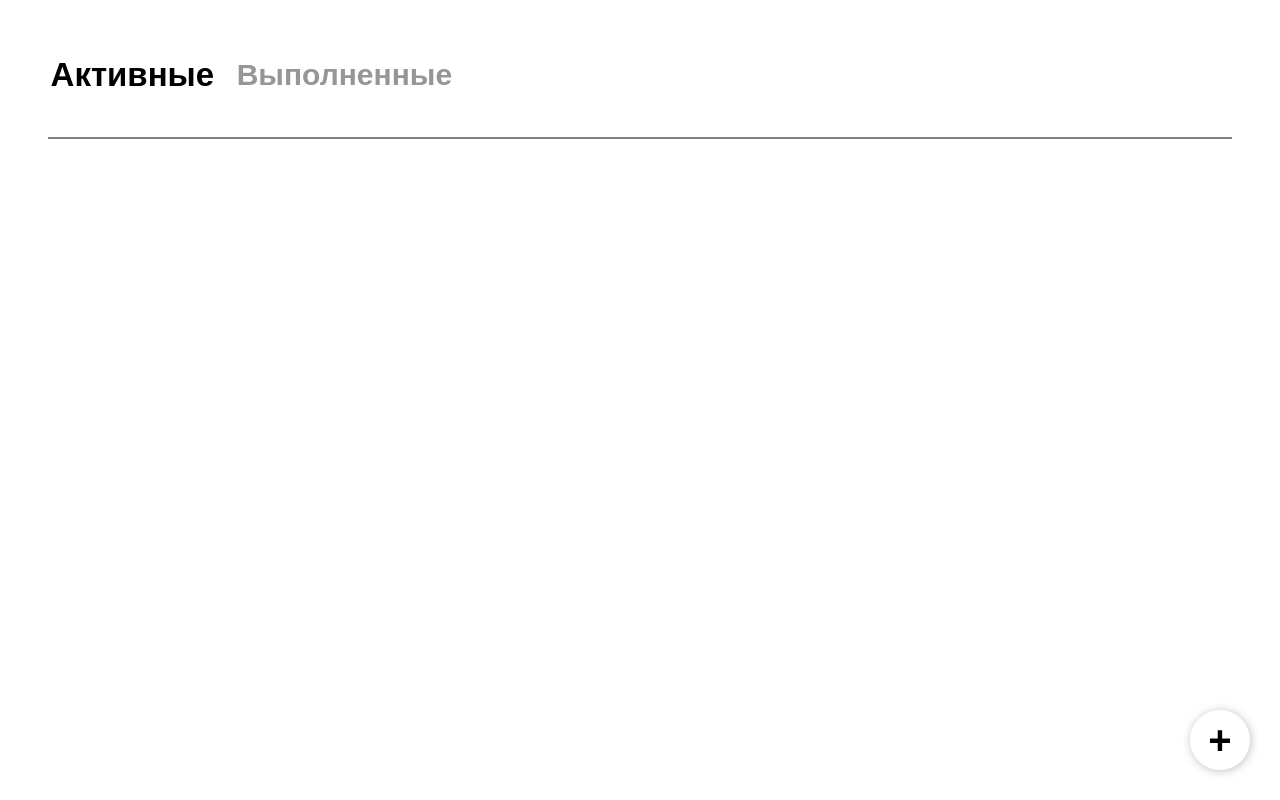
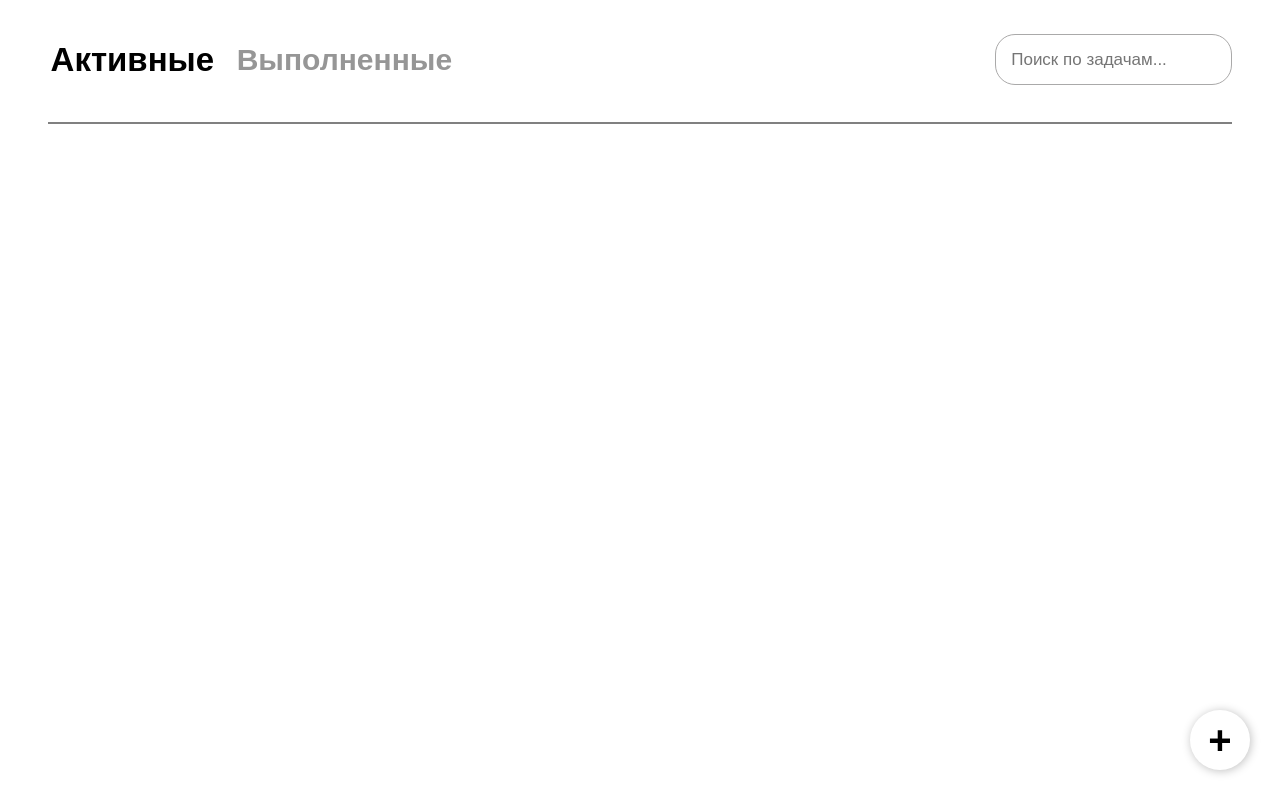
Before and after one commit to nixywex/todo, a React (Create React App) app: page / in a window 1280 px wide. Built offline with nearby package versions, Linux system fonts and the light colour scheme.

Commit message:
add search

```diff
--- a/src/App.js
+++ b/src/App.js
@@ -9,6 +9,7 @@ function App() {
 	const [tasks, setTasks] = React.useState([]);
 	const [activeFolder, setActiveFolder] = React.useState("Активные");
 	const [folders, setFolders] = React.useState([]);
+	const [searchValue, setSearchValue] = React.useState("");
 
 	const addTask = (task, folder) => {
 		setTasks((prev) => [
@@ -132,7 +133,16 @@ function App() {
 		});
 	};
 
+	const filterBySearch = (tasksArray, value) => {
+		return tasksArray.filter((task) =>
+			task.task.toLowerCase().includes(value.toLowerCase())
+		);
+	};
+
 	const prepareTasks = (tasksArray) => {
+		if (searchValue) {
+			tasksArray = filterBySearch(tasksArray, searchValue);
+		}
 		const filteredArray = filterTasks(tasksArray);
 		const prepearedArray = sortTasks(filteredArray);
 		return prepearedArray;
@@ -153,6 +163,8 @@ function App() {
 				sortTasks,
 				addFolder,
 				changeActiveFolder,
+				searchValue,
+				setSearchValue,
 			}}
 		>
 			<div className={styles.wrapper}>
--- a/src/components/Header/Header.js
+++ b/src/components/Header/Header.js
@@ -1,11 +1,22 @@
-import React from "react";
+import React, { useContext } from "react";
 import TitleFolders from "../TitleFolders/TitleFolders";
+import Input from "../UI/Input/Input";
+import { Context } from "../../context";
+
 import styles from "./Header.module.scss";
 
 function Header({ folders, activeFolder }) {
+	const { searchValue, setSearchValue } = useContext(Context);
+
 	return (
 		<div className={styles.header}>
 			<TitleFolders folders={folders} activeFolder={activeFolder} />
+			<Input
+				type='search'
+				value={searchValue}
+				onChange={(event) => setSearchValue(event.target.value)}
+				placeholder={"Поиск по задачам..."}
+			/>
 		</div>
 	);
 }
--- a/src/components/Header/Header.module.scss
+++ b/src/components/Header/Header.module.scss
@@ -2,4 +2,7 @@
     border-bottom: 2px solid grey;
     padding-bottom: 10px;
     user-select:none;
+    display: flex;
+    align-items: center;
+    justify-content: space-between;
 }
--- a/src/components/TitleFolder/TitleFolder.scss
+++ b/src/components/TitleFolder/TitleFolder.scss
@@ -3,11 +3,11 @@
     color: rgb(150, 150, 150);
     display: inline-block;
     font-weight: 500;
-    margin-right: 30px;
     font-weight: bold;
     transition: 0.2s ease-out;
     cursor: pointer;
-    margin-top: 0;
+    margin-right: 30px;
+
 }
 
 .active{
--- a/src/components/UI/Input/Input.js
+++ b/src/components/UI/Input/Input.js
@@ -2,16 +2,7 @@ import React, { useState } from "react";
 import styles from "./Input.module.scss";
 
 function Input(props) {
-	const [value, setValue] = useState("");
-
-	return (
-		<input
-			className={styles.input}
-			{...props}
-			value={value}
-			onChange={setValue()}
-		/>
-	);
+	return <input {...props} className={styles.input} />;
 }
 
 export default Input;
--- a/src/components/UI/Input/Input.module.scss
+++ b/src/components/UI/Input/Input.module.scss
@@ -1,12 +1,11 @@
 .input{
-    height: 73px;
     background: #FFFFFF;
     border: 1px solid #AAA9A9;
     box-sizing: border-box;
     border-radius: 20px;
-    width: 100%;
-    padding: 22px 33px;
+    width: 20%;
+    padding: 10px 15px;
     font-weight: 400;
-    font-size: 25px;
+    font-size: 17px;
     line-height: 29px;
 }
--- a/src/index.module.scss
+++ b/src/index.module.scss
@@ -1,4 +1,4 @@
 .wrapper{
-    padding: 40px;
+    padding: 0 40px;
     font-family: sans-serif;
 }
```
